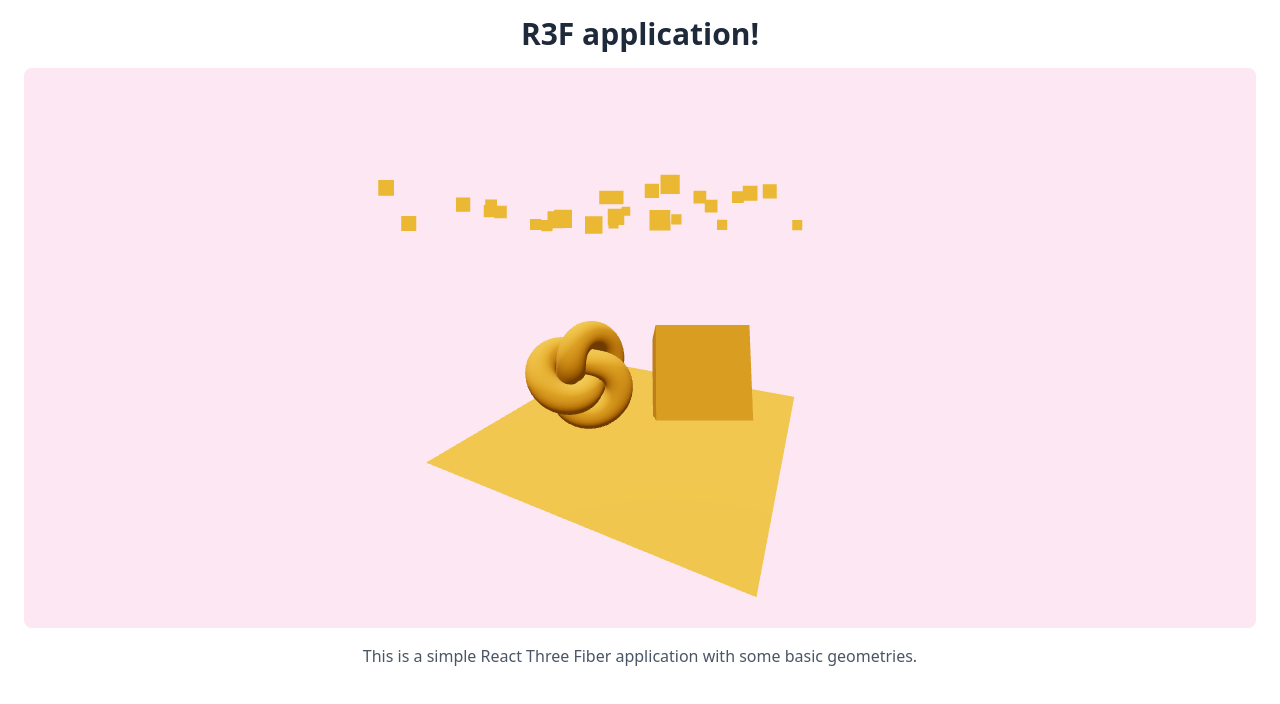
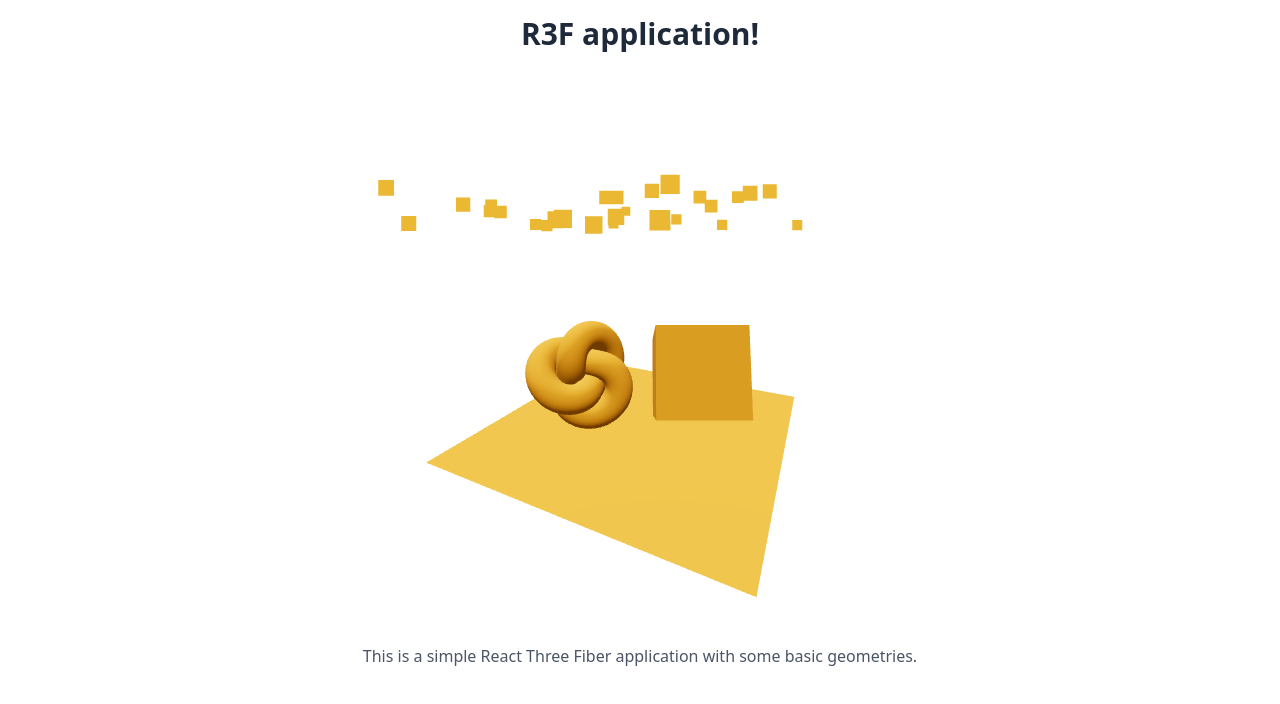
Before and after one commit to CastDev-j/55-react-three-fiber, a React (Vite) app: page / in a window 1280 px wide. Shown: the top 704 px of the page. Built offline with nearby package versions, Linux system fonts and the light colour scheme.

Commit message:
Update background color of Canvas in Experience component to transparent

```diff
--- a/src/components/Experience.tsx
+++ b/src/components/Experience.tsx
@@ -6,7 +6,7 @@ export const Experience = () => {
   return (
     <div className="h-[70vh]">
       <Canvas
-        className="bg-pink-100 rounded-lg"
+        className="bg-transparent rounded-lg"
         // orthographic
         camera={{
           fov: 75,
```
